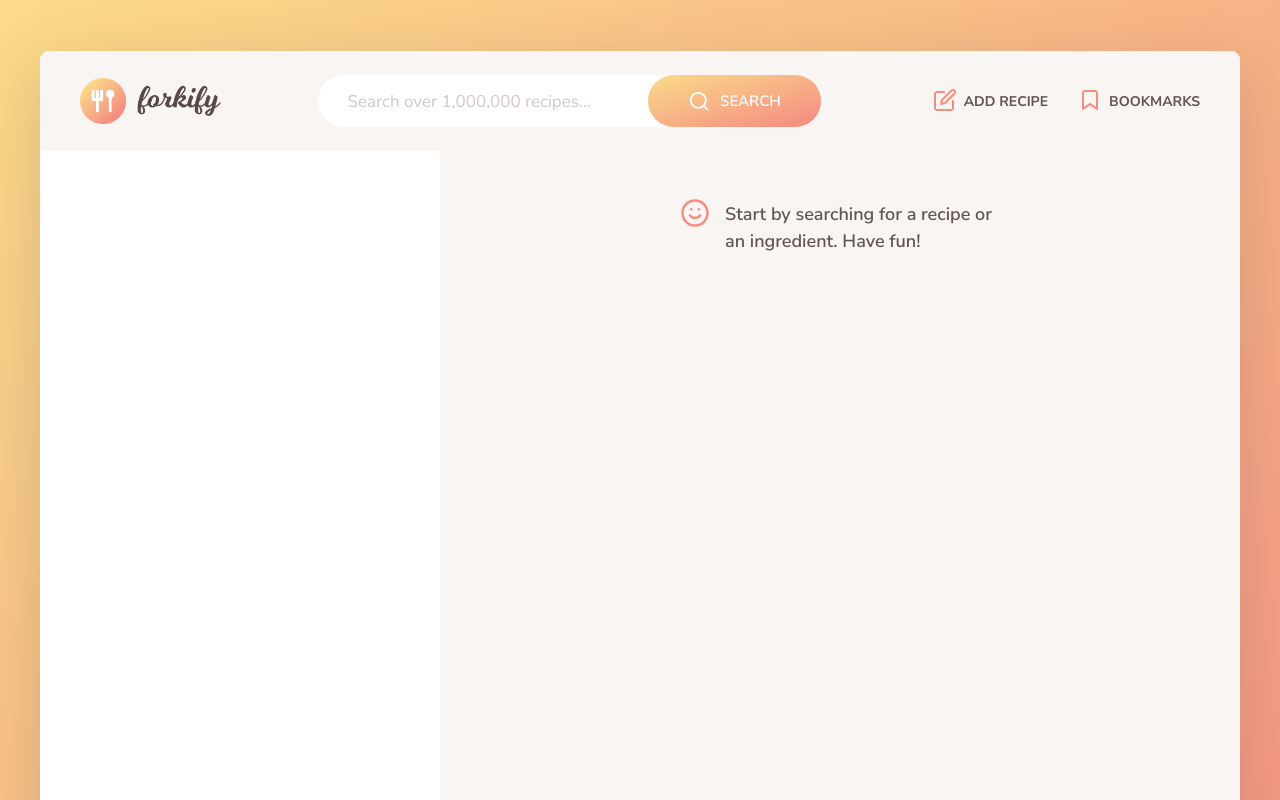
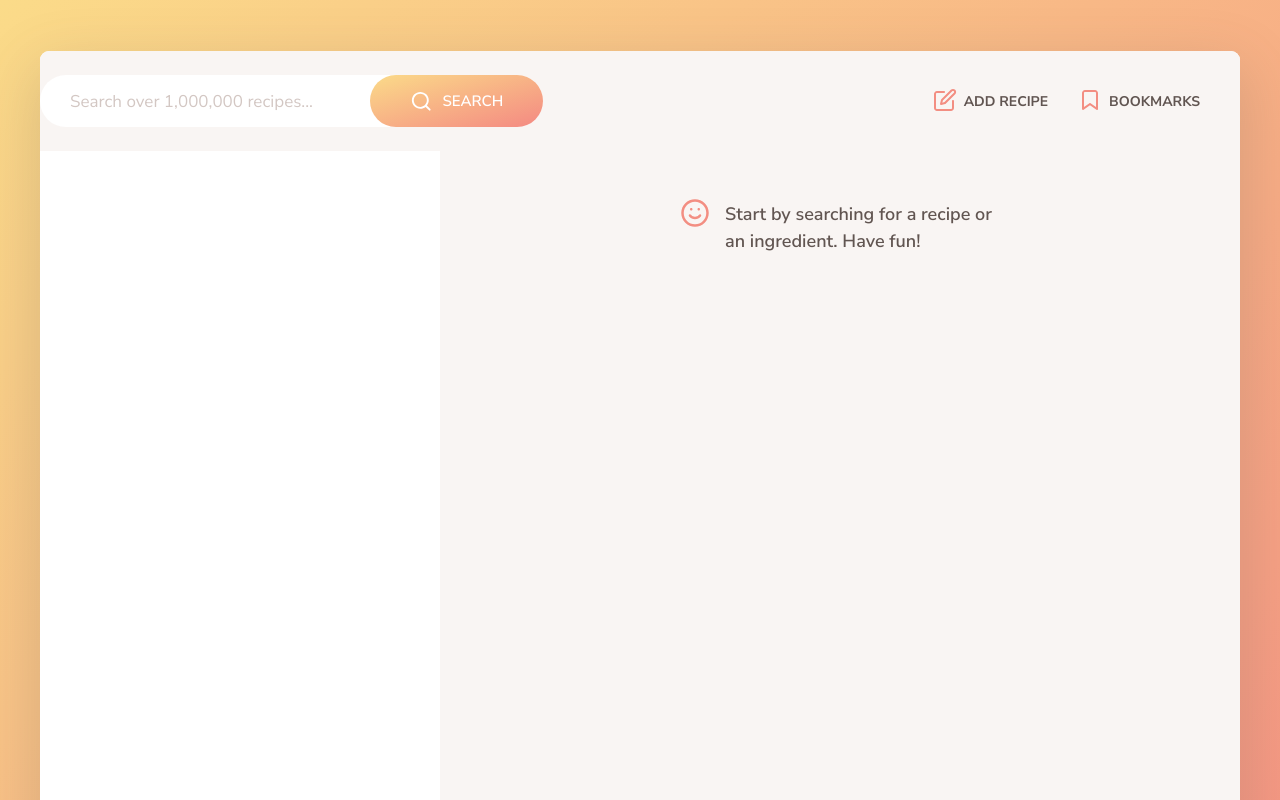
Before and after one commit to DineshGitHub-zz/Zamato-App, a website built with Parcel: page index.html in a window 1280 px wide. Shown: the top 800 px of the page. Built offline with nearby package versions, Linux system fonts and the light colour scheme.

Commit message:
Removed logo

```diff
--- a/index.html
+++ b/index.html
@@ -19,7 +19,7 @@
   <body>
     <div class="container">
       <header class="header">
-        <img src="src/img/logo.png" alt="Logo" class="header__logo" />
+        <!-- <img src="src/img/logo.png" alt="Logo" class="header__logo" /> -->
         <form class="search">
           <input
             type="text"
```
